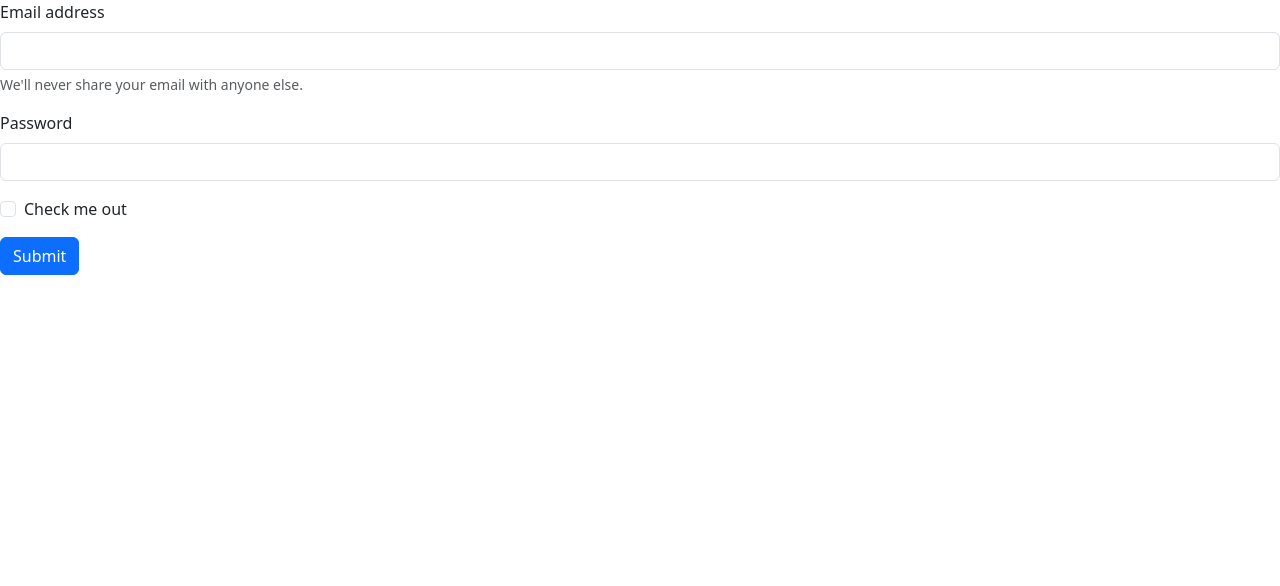
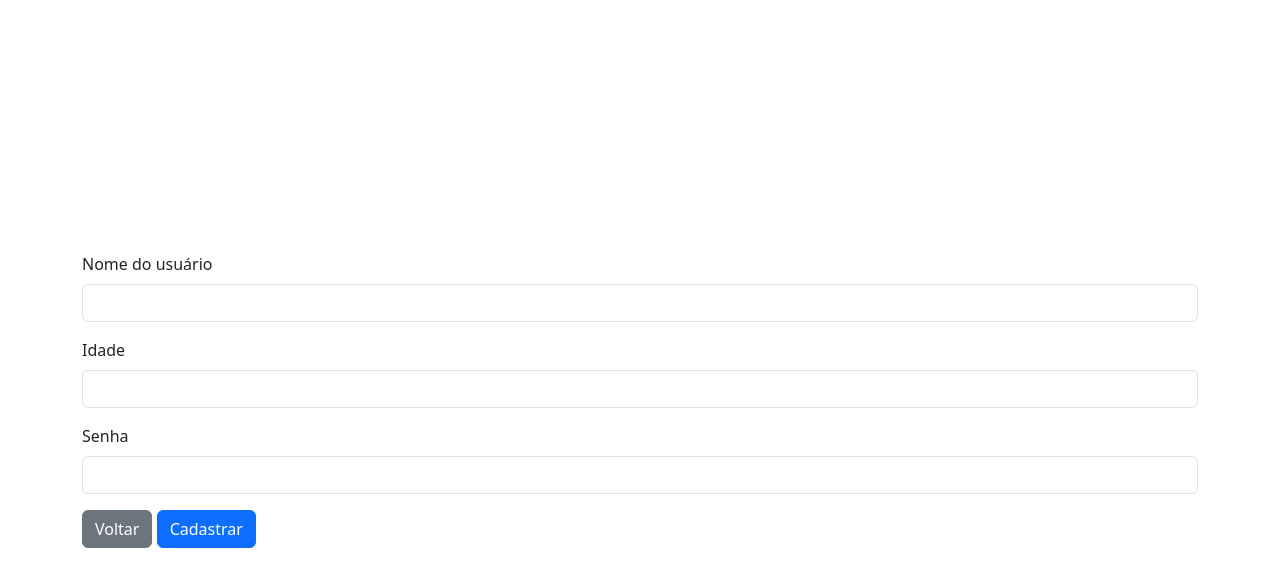
Before and after one commit to welkmari/Node.js, a plain HTML site: page Frontend/cadastroUsuario/index.html in a window 1280 px wide. Drawn offline with nearby package versions, Linux system fonts and the light colour scheme.

Commit message:
atualizado

```diff
--- a/Frontend/cadastroUsuario/index.html
+++ b/Frontend/cadastroUsuario/index.html
@@ -1,5 +1,6 @@
 <!DOCTYPE html>
 <html lang="en">
+
 <head>
     <meta charset="UTF-8">
     <meta name="viewport" content="width=device-width, initial-scale=1.0">
@@ -8,24 +9,29 @@
     <link href="https://cdn.jsdelivr.net/npm/bootstrap@5.3.7/dist/css/bootstrap.min.css" rel="stylesheet"
         integrity="sha384-LN+7fdVzj6u52u30Kp6M/trliBMCMKTyK833zpbD+pXdCLuTusPj697FH4R/5mcr" crossorigin="anonymous">
 </head>
+
 <body>
-    <form>
+    <div class="forms">
+        <form class="container">
             <div class="mb-3">
-          <label for="exampleInputEmail1" class="form-label">Email address</label>
+                <label for="nome" class="form-label">Nome do usuário</label>
                 <input type="email" class="form-control" id="exampleInputEmail1" aria-describedby="emailHelp">
-          <div id="emailHelp" class="form-text">We'll never share your email with anyone else.</div>
             </div>
             <div class="mb-3">
-          <label for="exampleInputPassword1" class="form-label">Password</label>
+                <label for="idade" class="form-label">Idade</label>
+                <input type="number" class="form-control" id="idade" min="0" max="120">
+            </div>
+            <div class="mb-3">
+                <label for="senha" class="form-label">Senha</label>
                 <input type="password" class="form-control" id="exampleInputPassword1">
             </div>
-        <div class="mb-3 form-check">
-          <input type="checkbox" class="form-check-input" id="exampleCheck1">
-          <label class="form-check-label" for="exampleCheck1">Check me out</label>
+            <div>
+                <a href="../index.html" class="btn btn-secondary">Voltar</a>
+                <button type="submit" class="btn btn-primary">Cadastrar</button>
             </div>
-        <button type="submit" class="btn btn-primary">Submit</button>
         </form>
-
+    </div>
     <script src="script.js"></script>
 </body>
+
 </html>
--- a/Frontend/cadastroUsuario/style.css
+++ b/Frontend/cadastroUsuario/style.css
@@ -0,0 +1,10 @@
+.forms{
+    display: flex;
+    justify-content: center;
+    align-items: center;
+    height: 100vh;
+}
+.botoes{
+    display: flex;
+    justify-content: space-between;
+}
```
Lines whose indentation alone changed are shown as unchanged.
